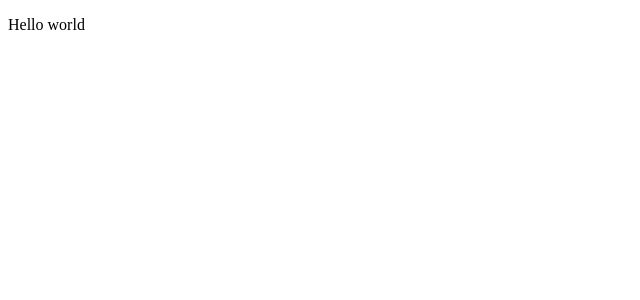
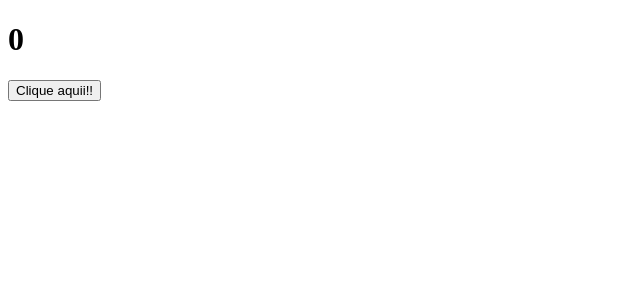
Before and after one commit to Jh-Terencio/IEEE-CEFET-CAP-REACT-23.2, a React (Create React App) app in the folder capacitacao/: page / in a window 1280 px wide. Shown: the top 300 px of the page, without its empty margins (0-640 px from the left). Built offline with nearby package versions, Linux system fonts and the light colour scheme.

Commit message:
Criação do usestate para atualização do contador

```diff
--- a/capacitacao/src/App.js
+++ b/capacitacao/src/App.js
@@ -1,9 +1,24 @@
 import './App.css';
+import React, { useState } from 'react';
+import Button from './components/Button';
 
 function App() {
+  // let count = 0;
+  let [count, setCount] = useState(0);
+
+  function addCount() {
+    // count = count + 1; //count +=1
+    // alert(count);
+    setCount(count+1);
+  }
+
+
+
+
   return (
     <>
-      <p>Hello world</p>
+      <h1>{count}</h1>
+      <Button text="Clique aquii!!" fx={() => addCount()}/>
      </>
   );
 
--- /dev/null
+++ b/capacitacao/src/components/Button.js
@@ -0,0 +1,8 @@
+export default function Button({text, children, fx}){
+  return(
+    <button type="button" onClick={fx}>
+      {text}
+      {children}
+    </button>
+  )
+}
```
